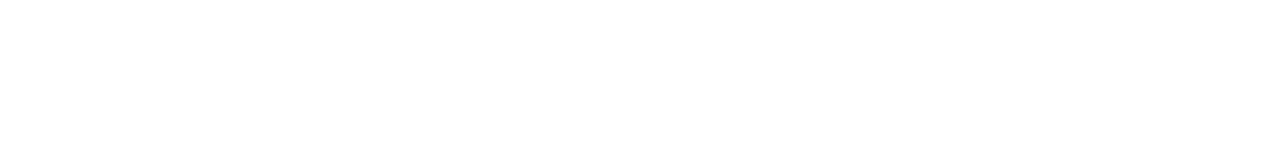
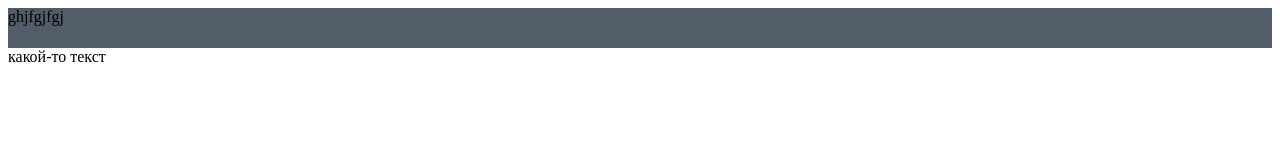
Before and after one commit to tatarrr95/DZFregat, a website: page app/index.html in a window 1280 px wide. Drawn offline with Linux system fonts and the light colour scheme.

Commit message:
начало работы

```diff
--- /dev/null
+++ b/app/css/style.css
@@ -0,0 +1,8 @@
+.header{
+	width: 100%;
+	height: 40px;
+	min-height: 40px;
+	background-color: #535c69;
+	top: 0px;
+	position: relative;
+}
--- a/app/index.html
+++ b/app/index.html
@@ -3,8 +3,19 @@
 <head>
 	<meta charset="UTF-8">
 	<title>Document</title>
+	<link rel="stylesheet" href="css/style.css">
 </head>
 <body>
+	<header class="header">
+		<div class="logo">
+			ghjfgjfgj
+		</div>
+		<div class="menu">
 
+		</div>
+	</header>
+	<section class="main">
+		какой-то текст
+	</section>
 </body>
 </html>
```
